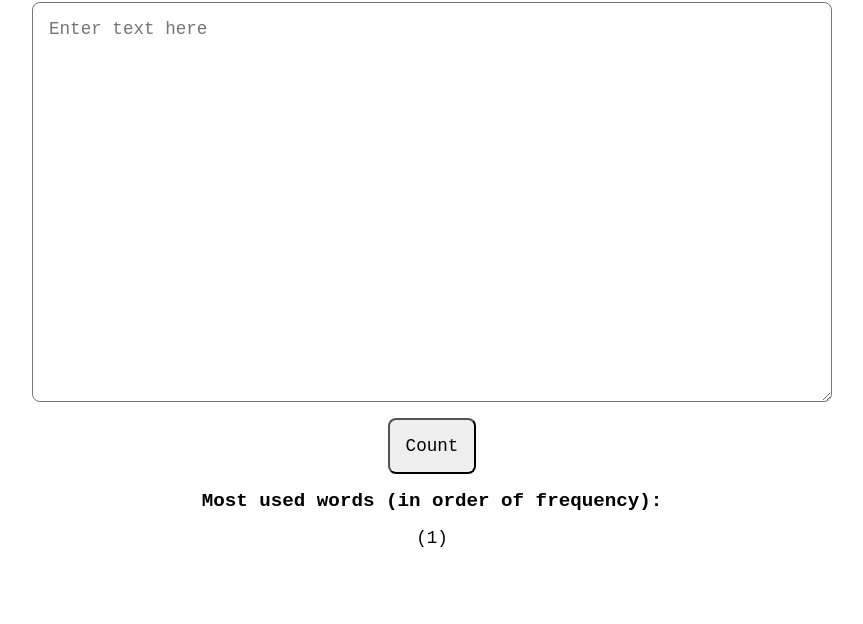
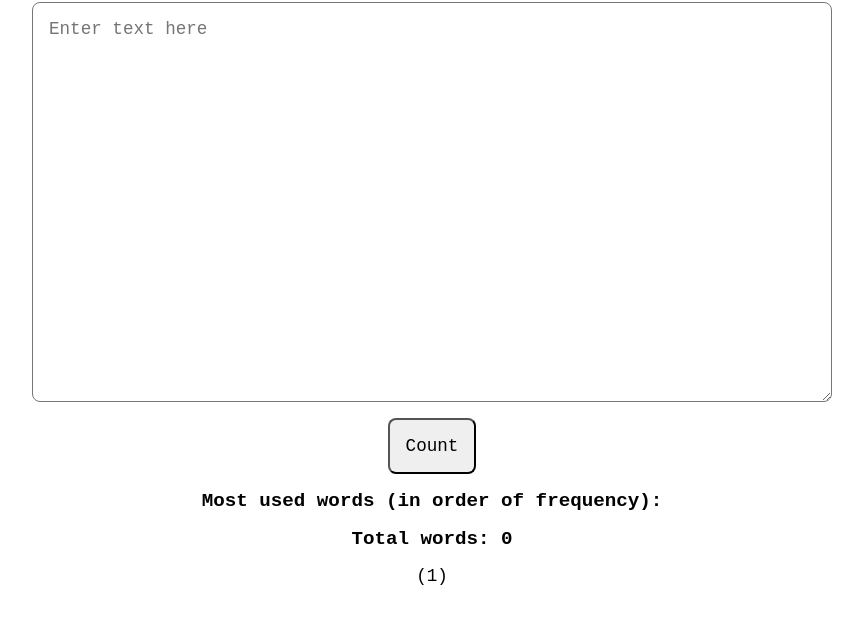
Before and after one commit to helloworld22-joshua/WordFrequency, a plain HTML site: page index.html in a window 1280 px wide. Both pictures are taken after a click on the button "Count". Shown: the part 84-708 px from the top of the page, without its empty margins (208-1071 px from the left). Drawn offline with Linux system fonts and the light colour scheme.

Commit message:
"Final" commit

```diff
--- a/index.html
+++ b/index.html
@@ -17,8 +17,9 @@
         <input type="checkbox" name="ignoreCapitalization">
         <label for="ignoreCapitalization">Ignore Capitalization</label>
     </div> -->
-    <button class="countButton box" onclick="countWords(true, 30)">Count</button>
+    <button class="countButton box" onclick="countWords(true, 50)">Count</button>
     <p class="text">Most used words (in order of frequency):</p>
+    <p id="totalWords" class="text"></p>
     <ul id="output" class="text"></ul>
 </body>
 </html>
--- a/script.js
+++ b/script.js
@@ -1,24 +1,30 @@
 "use strict";
 
 function countWords(ignoreCapitalization, maxWordCount) {
-    let text = document.getElementById("input").value;
+    // Declaring variables
+    let input = document.getElementById("input").value;
     const output =  document.getElementById("output");
-
-    output.innerHTML = "";
-
-    if (ignoreCapitalization) text = text.toLowerCase();
-
-    const words = text.split(/\W+/);
     const wordFrequency = {};
 
-    for (const i of words) {
-        (i in wordFrequency) ? wordFrequency[i]++ : wordFrequency[i] = 1;
-    }
+    if (ignoreCapitalization) input = input.toLowerCase();  // If true converts string to only lower case
 
+    // Removes characters before the first word and after the last to prevent a bug. Turns string into seperate objects
+    input = input.replace(/^\W+|\W+$/g, '');
+    const words = input.split(/\W+/);
+
+    // Counts frequency of each word
+    for (const i of words)
+        i in wordFrequency ? wordFrequency[i]++ : wordFrequency[i] = 1;
+
+    // Sorts words by frequency and shortens list to a maxWordCount
     const sortedWords = Object.entries(wordFrequency).sort((a, b) => b[1] - a[1]);
-    const topWords = sortedWords.slice(0, maxWordCount);
+    const frequentWords = sortedWords.slice(0, maxWordCount);
 
-    for (const [word, frequency] of topWords) {
+    // Clears old output and displays total amount of words
+    output.innerHTML = "";
+    document.getElementById("totalWords").innerHTML = `Total words: ${words.length - 1}`;
+
+    // Adds the elements to the output
+    for (const [word, frequency] of frequentWords)
         output.innerHTML += `<li>${word} (${frequency})</li>`;
-    }
 }
--- a/style.scss
+++ b/style.scss
@@ -14,6 +14,7 @@ html {
 
 body {
     min-height: 100%;
+    overflow-x: hidden;
 
     font: {
         family: 'Courier New', Courier, monospace;
```
Also changed, not shown: style.css, 1 other file.
